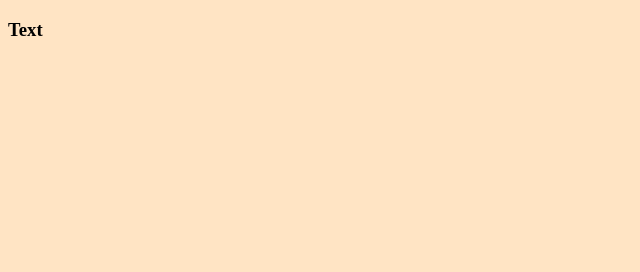
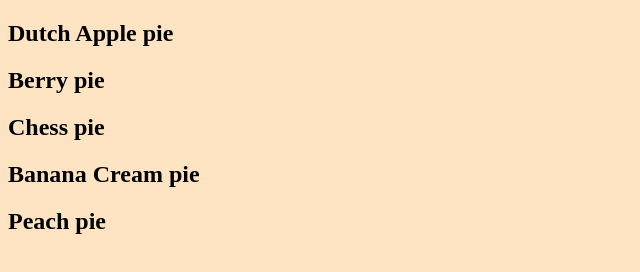
Before and after one commit to JenniferLipps/pie, a plain HTML site: page index.html in a window 1280 px wide. Shown: the whole page, without its empty margins (0-640 px from the left). Drawn offline with Linux system fonts and the light colour scheme.

Commit message:
added pie array and function

```diff
--- a/index.html
+++ b/index.html
@@ -5,7 +5,7 @@
         <link rel="stylesheet" href="./main.css">
     </head>
     <body>
-        <h3>Text</h3>
+        <div id="pieNames"></div>
         <script src="./main.js"></script>
     </body>
 </html>
--- a/main.js
+++ b/main.js
@@ -1 +1,51 @@
-console.log("words");
+const pies = [
+  {
+    name: 'Dutch Apple pie',
+    ingredients: 'apples,sugar,butter,nutmeg,dutch people',
+    bakeTemp: 5000,
+    drinkPairing: 'Earl Grey',
+    imageUrl: 'https://encrypted-tbn0.gstatic.com/images?q=tbn:ANd9GcSgCuJt3kkFdDZEyFZq_CAF-Rk219Z9tPoeZDAFianie4tNFXcW',
+    instructor: 'Zoe',
+    iceCream: 'Vanilla'
+  },
+  {
+    name: 'Berry pie',
+    ingredients: 'berries',
+    bakeTemp: 5000,
+    drinkPairing: 'wine',
+    imageUrl: 'https://tmbidigitalassetsazure.blob.core.windows.net/secure/RMS/attachments/37/1200x1200/exps600_PSG143429D03_05_1bC_RMS.jpg',
+    instructor: 'Zoe',
+    iceCream: 'banana'
+  },
+  {
+    name: 'Chess pie'
+  },
+  {
+    name: 'Banana Cream pie'
+  },
+  {
+    name: 'Peach pie'
+  }
+];
+
+const printToDom = (divId, textToPrint) => {
+  const selectedDiv = document.getElementById(divId);
+  selectedDiv.innerHTML = textToPrint;
+};
+
+const pieNames = () => {
+  let domString = '';
+//   for (let i = 0; i < pies.length; i++) {
+//     domString += `<p>${pies[i].name}`
+//   };
+  pies.forEach((pie) => {
+    domString += `<h2>${pie.name}</h2>`;
+  })
+  printToDom('pieNames', domString);
+};
+
+const init = () => {
+    pieNames();
+};
+
+init();
```
